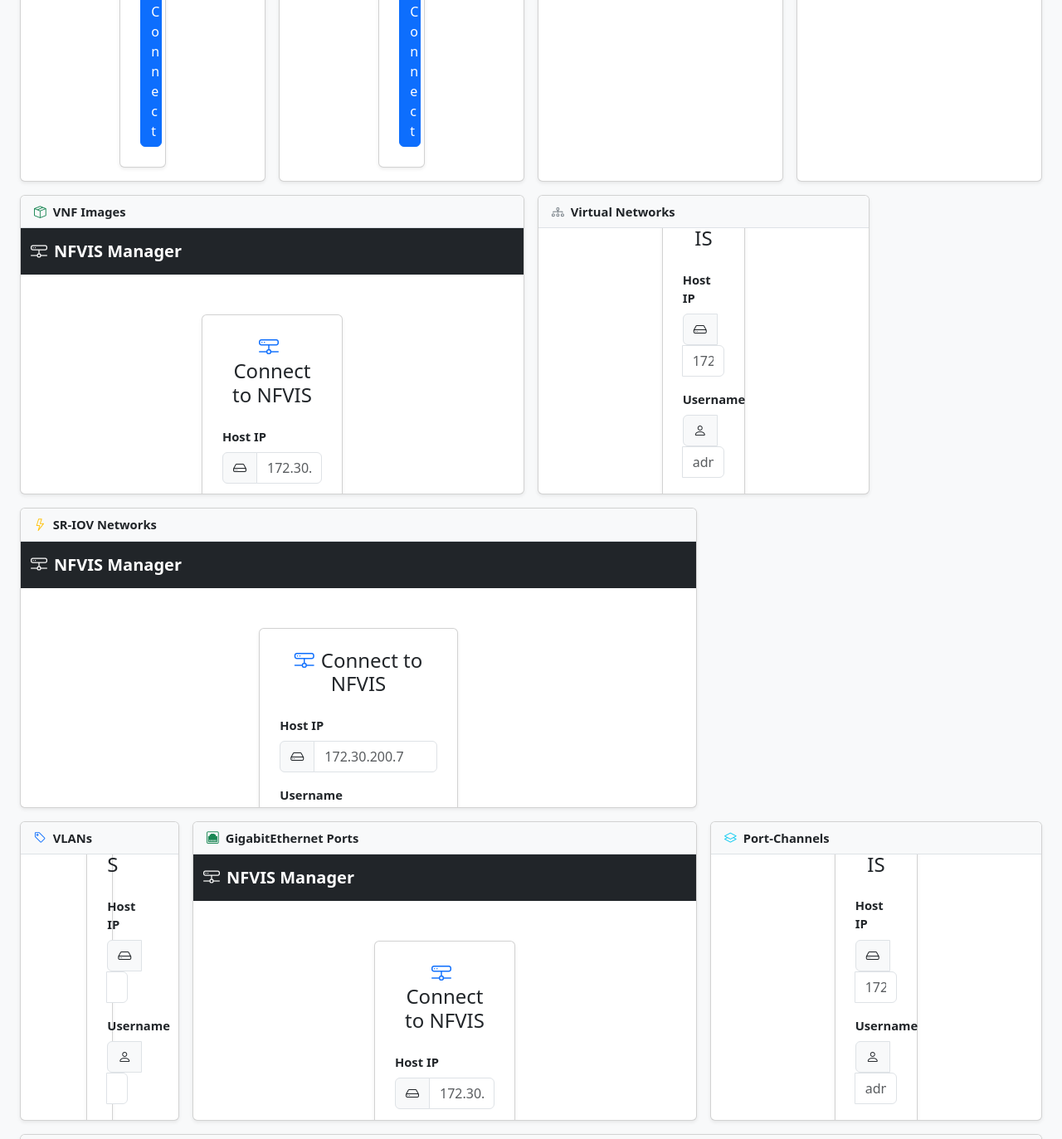
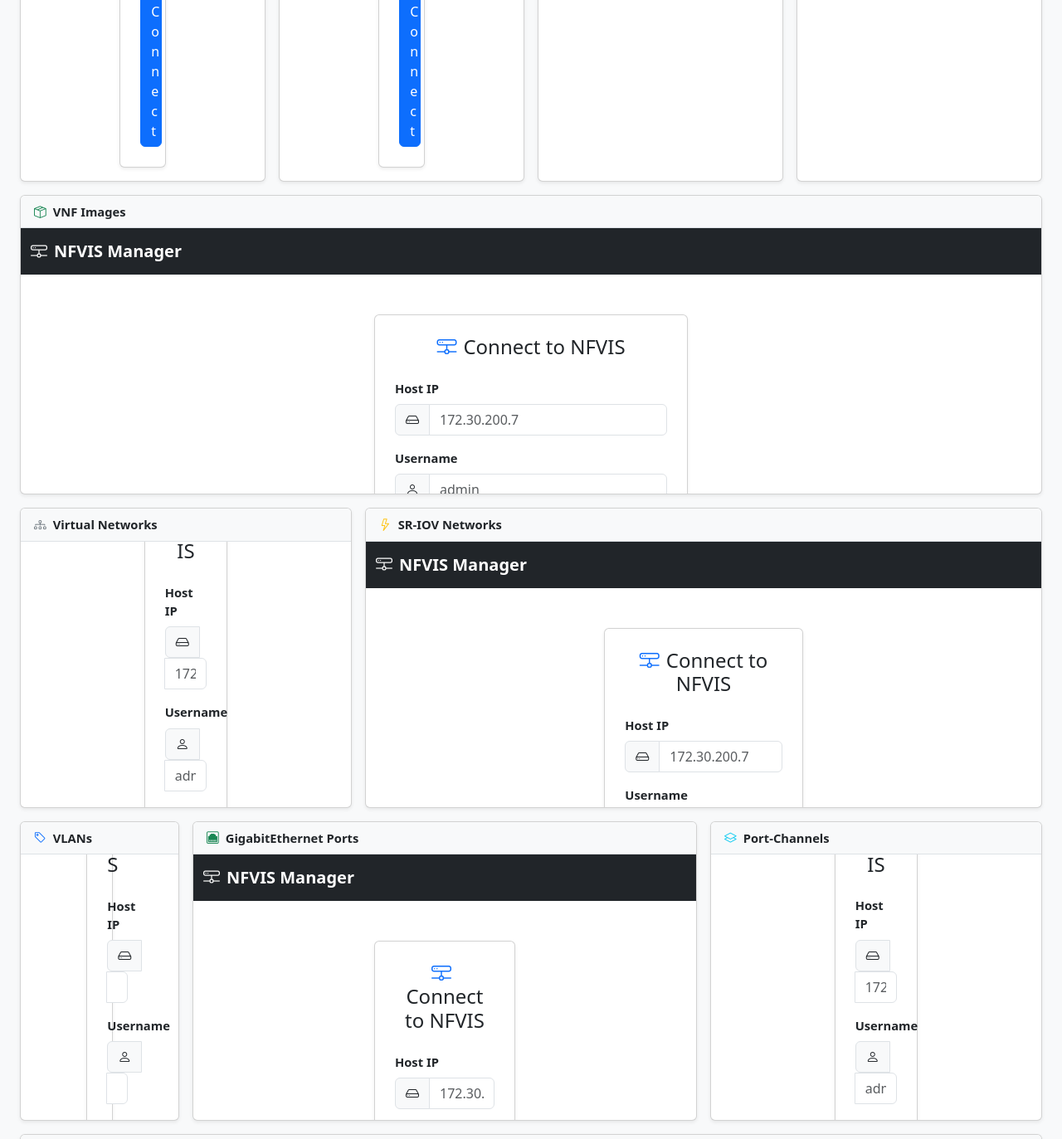
Before and after one commit to JohnnyVBut/nfvis-api, a Flask app: template nfvis_web/templates/dashboard.html in a window 1280 px wide. Shown: the part 1146-2519 px from the top of the page at 83% size. Run offline with Flask 3, Linux system fonts and the light colour scheme; the template is opened without the code that fills it, so the values that code supplies are empty.

Commit message:
Fix layout: VNF Images full width, Networks+SRIOV in own row

```diff
--- a/nfvis_web/templates/dashboard.html
+++ b/nfvis_web/templates/dashboard.html
@@ -65,10 +65,9 @@
 
 </div>
 
+<!-- VNF Images -->
 <div class="row g-3 mb-3">
-
-  <!-- VNF Images -->
-  <div class="col-lg-6">
+  <div class="col-12">
     <div class="card shadow-sm">
       <div class="card-header fw-semibold">
         <i class="bi bi-box-seam me-2 text-success"></i>VNF Images
@@ -81,6 +80,10 @@
       </div>
     </div>
   </div>
+</div>
+
+<!-- Virtual Networks + SR-IOV -->
+<div class="row g-3 mb-3">
 
   <!-- Networks -->
   <div class="col-lg-4">
```
